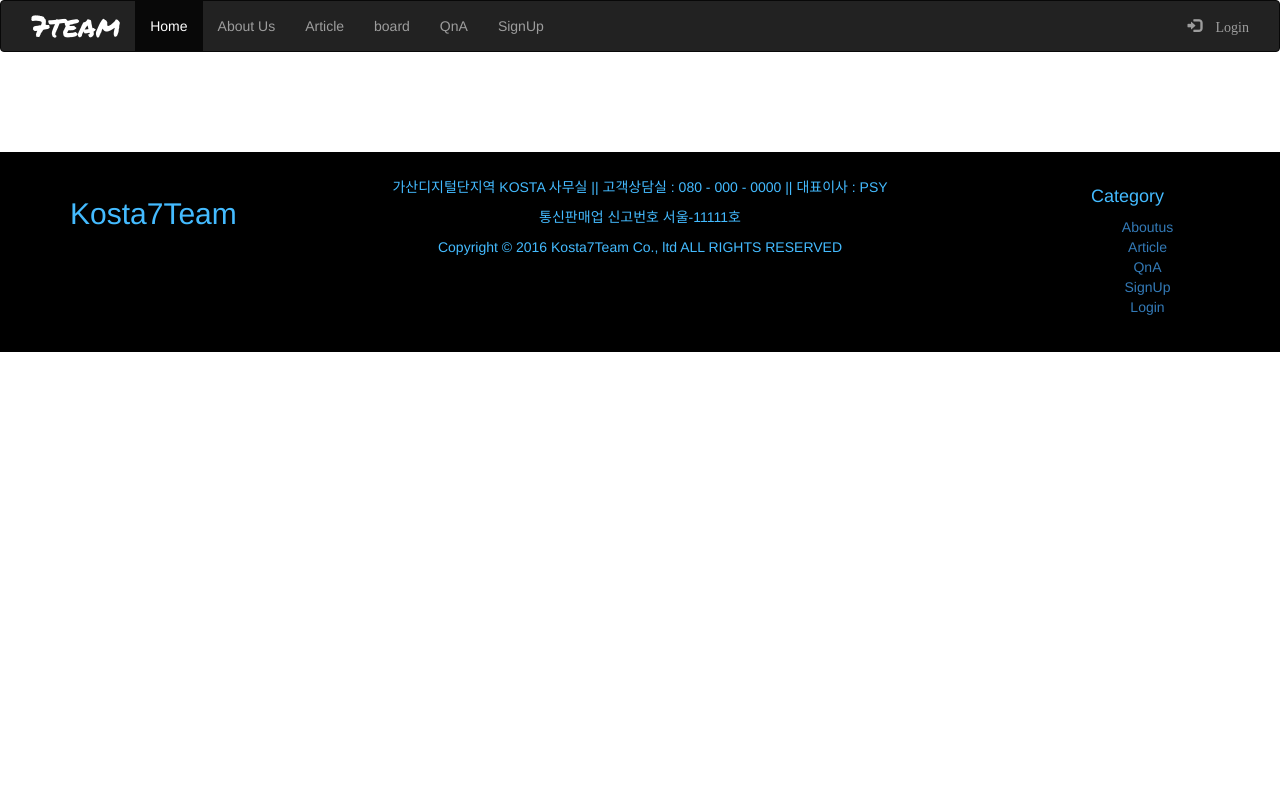
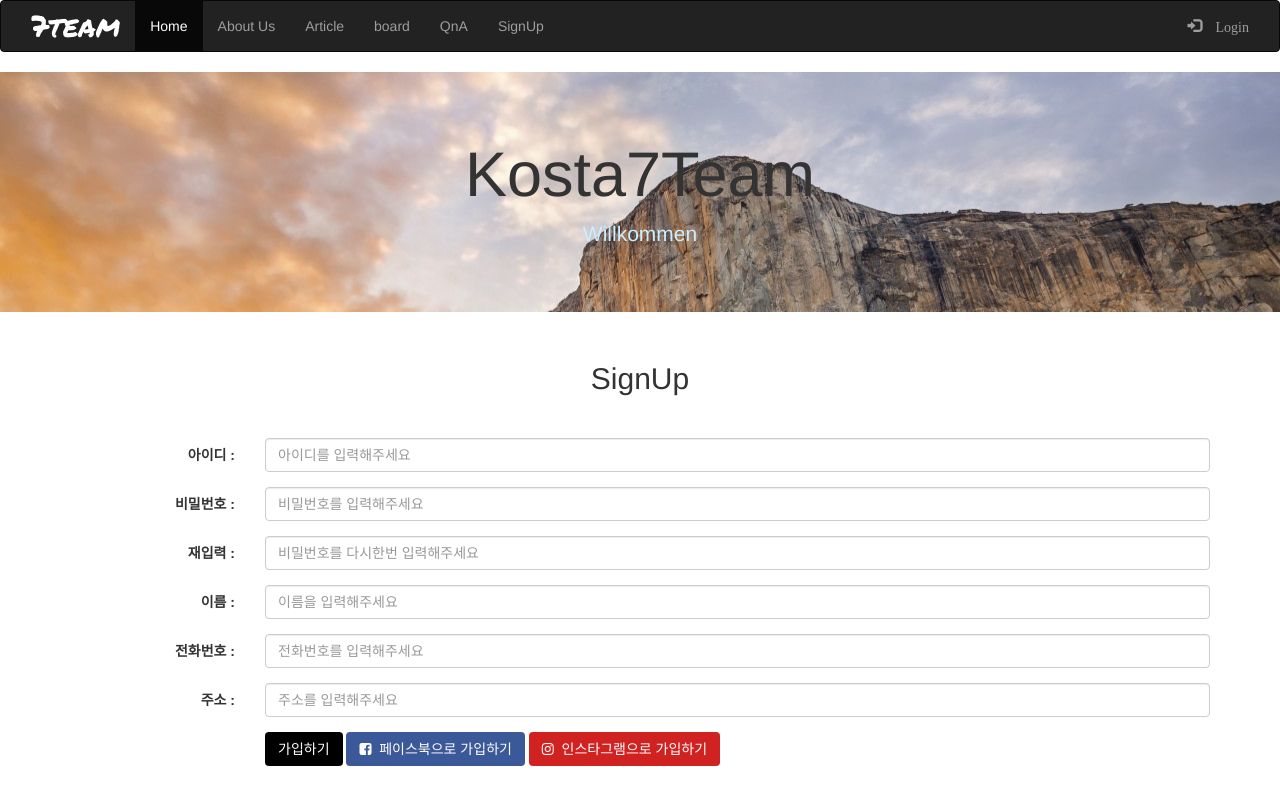
Before and after one commit to choiwj1012/10-kosta136th_7team, a plain HTML site: page public/view/login/signup.html in a window 1280 px wide. Shown: the top 800 px of the page. Drawn offline with nearby package versions, Linux system fonts and the light colour scheme.

Commit message:
[add] signup

```diff
--- /dev/null
+++ b/public/view/login/css/signup.css
@@ -0,0 +1,50 @@
+@charset "UTF-8";
+@import url(http://fonts.googleapis.com/css?family=Orbitron);
+@import url(http://fonts.googleapis.com/earlyaccess/nanumgothic.css);
+
+/* reset CSS */
+*{margin:0;padding:0;}
+ol,ul{list-style-type:none;}
+a{outline:0;text-decoration:none;color:#555;}
+img{border:none;}
+body{font-family:'Orbitron','Nanum Gothic';}
+
+/* Bootstrap jumbtron */
+.jumbotron{
+  background-color: #000;
+  background-image: url(../img/Elcapitan2.jpg);
+  color: #fff;
+  text-align:center;
+  padding-top:80px;
+}
+
+.jumbotron p{
+color: #CCEEFF;
+}
+
+
+#joinBox{
+  margin-bottom:50px;
+}
+#joinBox h2{
+  margin-bottom:43px;
+}
+.btn-myButton{
+  background-color: #000;
+  color: #fff;
+}
+.btn-facebook{
+  background-color: #3B5998;
+  color:#fff;
+}
+.btn-instagram{
+  background-color: #D02221;
+  color:#fff;
+}
+
+/* footer */
+#footer{
+  background-color: #000;
+  color:#fff;
+  padding:20px 0;
+}
--- a/public/view/login/signup.html
+++ b/public/view/login/signup.html
@@ -4,6 +4,7 @@
   <meta charset="UTF-8">
   <title>Default HTML</title>
   <link rel="stylesheet" href="../css/common.css">
+  <link rel="stylesheet" href="./css/signup.css">
   <link rel="stylesheet" href="https://maxcdn.bootstrapcdn.com/bootstrap/3.3.2/css/bootstrap.min.css">
   <link rel="stylesheet" href="http://maxcdn.bootstrapcdn.com/font-awesome/4.2.0/css/font-awesome.min.css">
   <script src="http://code.jquery.com/jquery-2.2.3.min.js"></script>
@@ -40,7 +41,76 @@
   </header>
 
 <!-- ############################# Page Title ############################## -->
+<section>
+  <div class="jumbotron">
+    <h1>Kosta7Team</h1>
+    <p>Willkommen</p>
+  </div>
 
+<!-- ############################## JoinBox ############################### -->
+  <div class="container" id="joinBox">
+    <h2 class="text-center">SignUp</h2>
+    <form class="form-horizontal" role="form">
+      <div class="form-group">
+        <label class="control-label col-sm-2" for="userID">아이디 :</label>
+        <div class="col-sm-10">
+          <input type="text" class="form-control" id="userID" placeholder="아이디를 입력해주세요" required>
+        </div>
+      </div>
+
+      <div class="form-group">
+        <label class="control-label col-sm-2" for="userPwd">비밀번호 :</label>
+        <div class="col-sm-10">
+          <input type="password" class="form-control" id="userPwd" placeholder="비밀번호를 입력해주세요" required>
+        </div>
+      </div>
+
+      <div class="form-group">
+        <label class="control-label col-sm-2" for="reUserPwd">재입력 :</label>
+        <div class="col-sm-10">
+          <input type="password" class="form-control" id="reUserPwd" placeholder="비밀번호를 다시한번 입력해주세요" required>
+        </div>
+      </div>
+
+      <div class="form-group">
+        <label class="control-label col-sm-2" for="userName">이름 :</label>
+        <div class="col-sm-10">
+          <input type="text" class="form-control" id="userName" placeholder="이름을 입력해주세요" required>
+        </div>
+      </div>
+
+      <div class="form-group">
+        <label class="control-label col-sm-2" for="userName">전화번호 :</label>
+        <div class="col-sm-10">
+          <input type="tel" class="form-control" id="userName" placeholder="전화번호를 입력해주세요" required>
+        </div>
+      </div>
+
+      <!-- <div class="form-group">
+        <label class="control-label col-sm-2" for="userName">이름 :</label>
+        <div class="col-sm-10">
+          <input type="text" class="form-control" id="userName" placeholder="이름을 입력해주세요" required>
+        </div>
+      </div> -->
+
+      <div class="form-group">
+        <label class="control-label col-sm-2" for="userAddress">주소 :</label>
+        <div class="col-sm-10">
+          <input type="text" class="form-control" id="userAddress" placeholder="주소를 입력해주세요" required>
+        </div>
+      </div>
+
+      <div class="form-group">
+        <div class="col-sm-offset-2 col-sm-10">
+          <button type="submit" class="btn btn-myButton">가입하기</button>
+          <button type="button" class="btn btn-facebook"><i class="fa fa-facebook-square" aria-hidden="true"></i> &nbsp;페이스북으로 가입하기</button>
+          <button type="button" class="btn btn-instagram"><i class="fa fa-instagram" aria-hidden="true"></i> &nbsp;인스타그램으로 가입하기</button>
+        </div>
+      </div>
+
+    </form>
+  </div>
+</section>
 
   <!-- ########################### FOOTER ###################################-->
   <footer id="footer" class="container-fluid text-center">
```
Also changed, not shown: public/view/login/img/elcapitan2.jpg (added).
